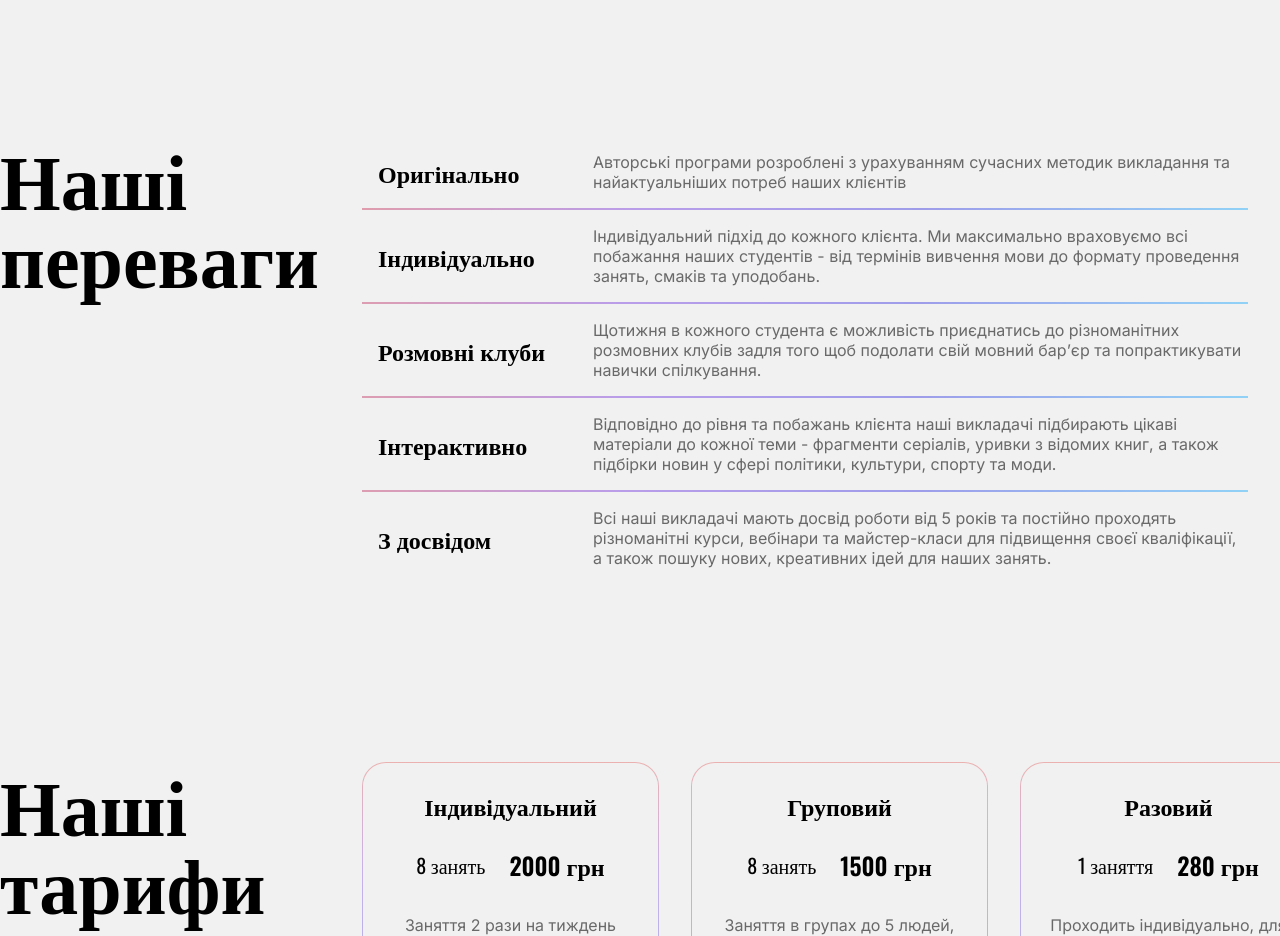
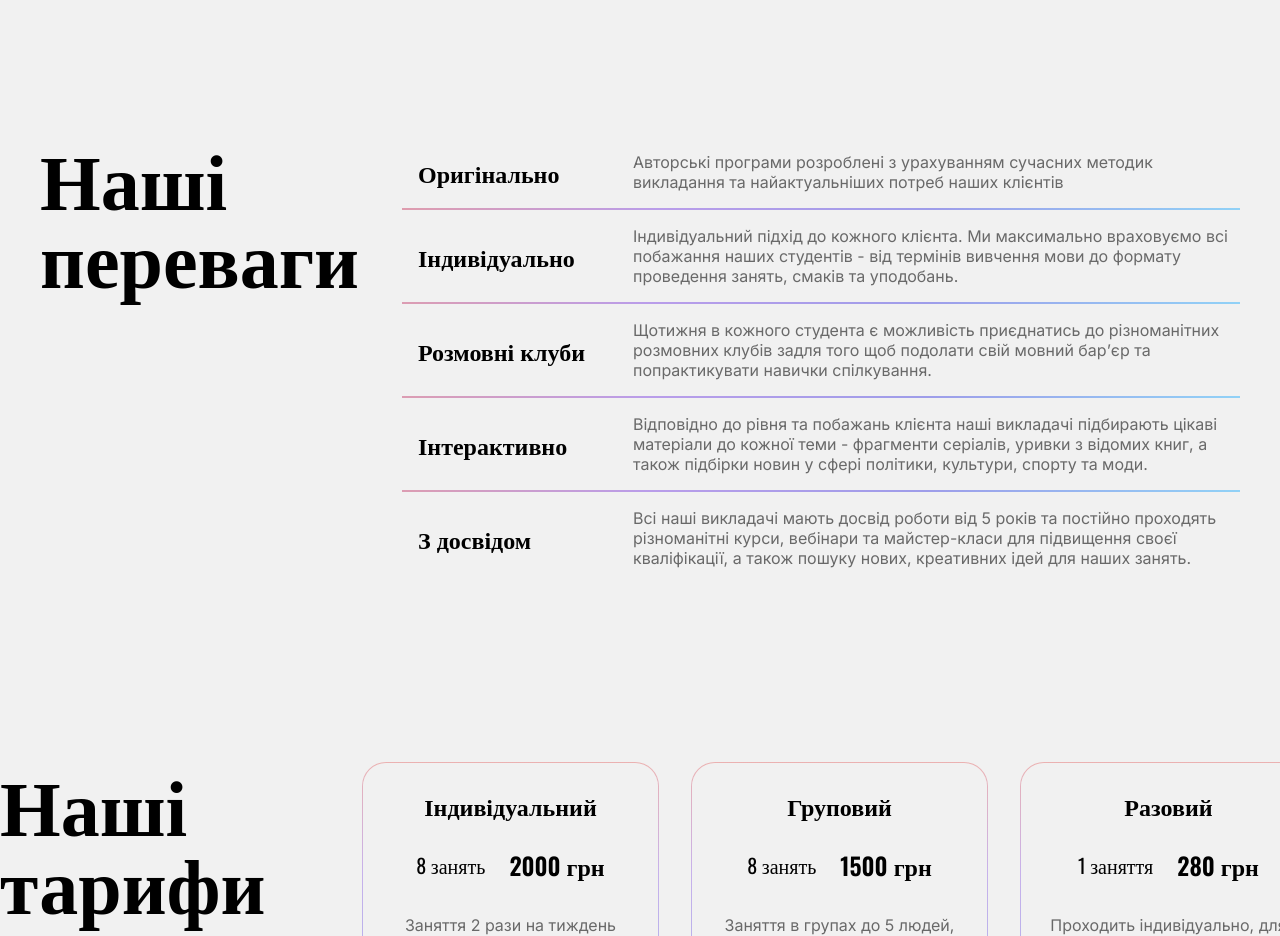
Before and after one commit to mirajane2207/english-school, a React (Create React App) app: page / in a window 1280 px wide. Shown: the part 1940-2876 px from the top of the page. Built offline with nearby package versions, Linux system fonts and the light colour scheme.

Commit message:
Update adaptive:advantages

```diff
--- a/src/components/Advantages/Advantages.module.css
+++ b/src/components/Advantages/Advantages.module.css
@@ -28,6 +28,8 @@
     transition-duration: 1s;
     position: relative;
     z-index: 1000;
+    box-sizing: border-box;
+    width: 100%;
 }
 
 .advantage__container::before {
@@ -57,14 +59,36 @@
     min-width: 215px;
 }
 
+@media(min-width: 1440px) {
+    .advantages__container {
+        width: 1280px;
+        margin: 0 auto;
+        margin-bottom: 178px;
+    }
+
+}
+
+
 @media(max-width: 1439px) {
+    .advantages__container {
+        width: calc(100vw - 80px);
+        padding: 0 40px;
+    }
+
     .advantages__list {
-     max-width: 70%;
+        width: 100%;
+        flex-shrink: unset;
+    }
+
+    .advantage__desc {
+        max-width: unset;
     }
 }
 
 
 @media(max-width: 1184px) {
+
+
     .advantages__container {
         width: calc(100vw - 60px);
         flex-direction: column;
@@ -76,11 +100,6 @@
         width: calc(100vw - 76px);
         justify-content: flex-start;
         gap: 24px;
-    }
-
-    .advantages__list {
-        width: calc(100vw - 60px);
-     max-width: 100%;
     }
 
     .advantage__title {
--- a/src/components/AdvantagesItem/AdvantagesItem.module.css
+++ b/src/components/AdvantagesItem/AdvantagesItem.module.css
@@ -10,6 +10,8 @@
     border-bottom: 2px solid;
     position: relative;
     z-index: 1000;
+    box-sizing: border-box;
+    width: 100%;
 }
 
 .advantage__container::before {
@@ -37,6 +39,13 @@
 .advantage__title {
     min-width: 215px;
 }
+
+@media(max-width: 1439px) {
+    .advantage__desc {
+        max-width: unset;
+    }
+}
+
 
 @media(max-width: 1184px) {
     .advantage__title {
```
